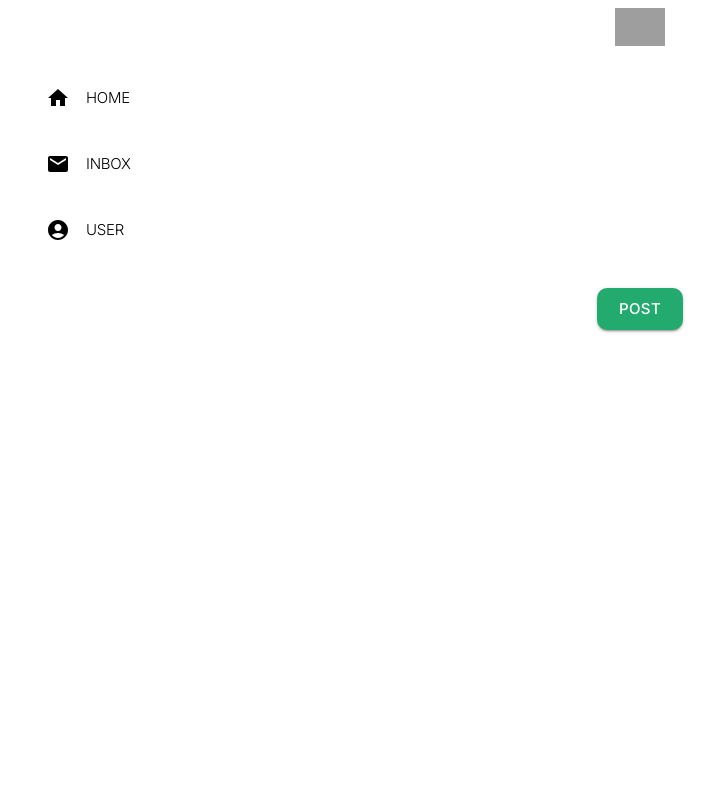
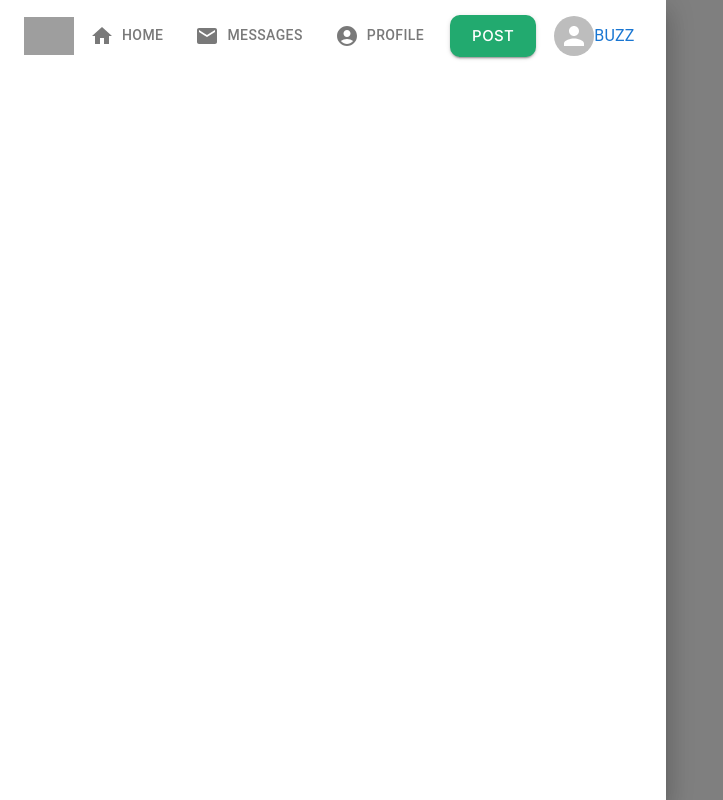
Before and after one commit to Project-Chirp/chirp-frontend, a React (Create React App) app: page / in a window 1280 px wide. Shown: the whole page, without its empty margins (0-723 px from the left). Built offline with nearby package versions, Linux system fonts and the light colour scheme; grey boxes are pictures that could not be loaded.

Commit message:
changed the navbar to a drawer and started useravatar component

```diff
--- a/src/App.js
+++ b/src/App.js
@@ -2,13 +2,13 @@ import "./App.css";
 import Login from "./pages/Login.tsx";
 import Welcome from "./pages/Welcome.tsx";
 import { Route, Routes } from "react-router-dom";
-import Sidebar from "./components/Sidebar.tsx";
+import Navbar from "./components/Navbar.tsx";
 
 function App() {
   return (
     <div className="App">
       <Routes>
-        <Route path="/" element={<Sidebar />} />
+        <Route path="/" element={<Navbar />} />
         <Route path="/login" element={<Login />} />
       </Routes>
     </div>
--- /dev/null
+++ b/src/components/Navbar.tsx
@@ -0,0 +1,68 @@
+import React from "react";
+
+//importing the icons for the navigation bar
+import HomeIcon from "@mui/icons-material/Home";
+import MailIcon from "@mui/icons-material/Mail";
+import AccountCircleIcon from "@mui/icons-material/AccountCircle";
+
+//importing the tools to make the navigation bar
+import { Button, Toolbar } from "@mui/material";
+import { Drawer } from "@mui/material";
+import { Tab } from "@mui/material";
+
+//link is used to let us move from one page to another basically.
+import { Link as Routerlink } from "react-router-dom";
+import UserAvatar from "./UserAvatar.tsx";
+
+//const is used to declare a variable in JS. const can not be redefined but let can be redefined.
+const Navbar = () => {
+  return (
+    <Drawer open>
+      <Toolbar>
+        <img
+          style={{ width: "50px" }}
+          src="https://www.iconpacks.net/icons/2/free-twitter-logo-icon-2429-thumb.png"
+          alt=""
+        />
+
+        {/* Update the routerlinks to the appropriate page */}
+        <Tab
+          icon={<HomeIcon />}
+          label="Home"
+          iconPosition="start"
+          component={Routerlink}
+          to="/login"
+        />
+        <Tab
+          icon={<MailIcon />}
+          label="Messages"
+          iconPosition="start"
+          component={Routerlink}
+          to="/login"
+        />
+        <Tab
+          icon={<AccountCircleIcon />}
+          label="Profile"
+          iconPosition="start"
+          component={Routerlink}
+          to="/login"
+        />
+
+        {/*/update the button to post action*/}
+        <Button
+          style={{ margin: 10, backgroundColor: "#22AA6F", borderRadius: 10 }}
+          size={"large"}
+          sx={{ fontFamily: "Inter" }}
+          variant="contained"
+          type="submit"
+        >
+          Post
+        </Button>
+
+        <UserAvatar />
+      </Toolbar>
+    </Drawer>
+  );
+};
+
+export default Navbar;
--- a/src/components/Sidebar.tsx
+++ /dev/null
@@ -1,38 +0,0 @@
-import React from "react";
-import SidebarRows from "./SidebarRows.tsx";
-
-//importing the icons for the navbar
-import HomeIcon from "@mui/icons-material/Home";
-import MailIcon from "@mui/icons-material/Mail";
-import AccountCircleIcon from "@mui/icons-material/AccountCircle";
-import { Button } from "@mui/material";
-
-function Sidebar() {
-  return (
-    <div>
-      <img
-        style={{ width: "50px" }}
-        src="https://www.iconpacks.net/icons/2/free-twitter-logo-icon-2429-thumb.png"
-        alt=""
-      />
-
-      {/* //update the links for the sidebars */}
-      <SidebarRows Icon={HomeIcon} title="Home" link="/login" />
-      <SidebarRows Icon={MailIcon} title="Inbox" link="" />
-      <SidebarRows Icon={AccountCircleIcon} title="User" link="" />
-
-      {/*/update the button to post action*/}
-      <Button
-        style={{ margin: 10, backgroundColor: "#22AA6F", borderRadius: 10 }}
-        size={"large"}
-        sx={{ fontFamily: "Inter" }}
-        variant="contained"
-        type="submit"
-      >
-        Post
-      </Button>
-    </div>
-  );
-}
-
-export default Sidebar;
--- a/src/components/SidebarRows.tsx
+++ /dev/null
@@ -1,31 +0,0 @@
-import { Button, SvgIconTypeMap, Typography } from "@mui/material";
-import { OverridableComponent } from "@mui/material/OverridableComponent";
-import React from "react";
-import { Link as Routerlink } from "react-router-dom";
-
-//interface is a way of defining a type
-interface SidebarRowProps {
-  Icon: OverridableComponent<SvgIconTypeMap<{}, "svg">> & { muiName: string };
-  title: string;
-  link: string;
-}
-
-function SidebarRows({ Icon, title, link }: SidebarRowProps) {
-  return (
-    <div style={{ display: "flex", alignItems: "center", margin: "30px" }}>
-      <Button component={Routerlink} to={link} sx={{ color: "black" }}>
-        <Icon className="h-6 w-6" />
-        <Typography
-          variant="h1"
-          fontFamily={"Inter"}
-          fontSize={15}
-          paddingLeft={2}
-        >
-          {title}
-        </Typography>
-      </Button>
-    </div>
-  );
-}
-
-export default SidebarRows;
--- a/src/components/UserAvatar.tsx
+++ b/src/components/UserAvatar.tsx
@@ -0,0 +1,47 @@
+import { Avatar } from "@mui/material";
+import { Typography } from "@mui/material";
+import { Button } from "@mui/material";
+import Popover from "@mui/material/Popover";
+import React from "react";
+
+const UserAvatar = () => {
+  const [anchorEl, setAnchorEl] = React.useState<HTMLButtonElement | null>(
+    null
+  );
+
+  const handleClick = (event: React.MouseEvent<HTMLButtonElement>) => {
+    setAnchorEl(event.currentTarget);
+  };
+
+  const handleClose = () => {
+    setAnchorEl(null);
+  };
+
+  const open = Boolean(anchorEl);
+  const id = open ? "simple-popover" : undefined;
+
+  return (
+    <Button onClick={handleClick}>
+      <Avatar />
+      <Typography>Buzz</Typography>
+      <Popover
+        id={id}
+        open={open}
+        anchorEl={anchorEl}
+        onClose={handleClose}
+        anchorOrigin={{
+          vertical: "top",
+          horizontal: "center",
+        }}
+        transformOrigin={{
+          vertical: "bottom",
+          horizontal: "center",
+        }}
+      >
+        The content of the Popover.
+      </Popover>
+    </Button>
+  );
+};
+
+export default UserAvatar;
```
Also changed, not shown: src/Styles/Navbar.css (added), src/Styles/Sidebar.css (deleted).
